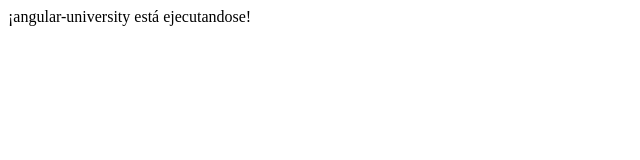
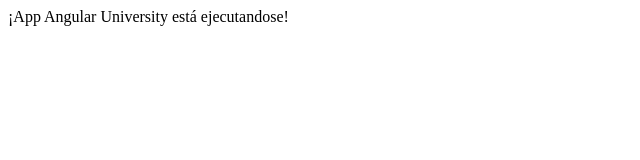
Before and after one commit to smartinez05/angular-university, an Angular app: page / in a window 1280 px wide. Shown: the top 160 px of the page, without its empty margins (0-640 px from the left). Built offline with nearby package versions, Linux system fonts and the light colour scheme.

Commit message:
cambios en componentes modulo app

```diff
--- a/src/app/app.component.ts
+++ b/src/app/app.component.ts
@@ -6,5 +6,5 @@
   styleUrls: ['./app.component.css']
 })
 export class AppComponent {
-  title = 'angular-university';
+  title = 'App Angular University';
 }
```
